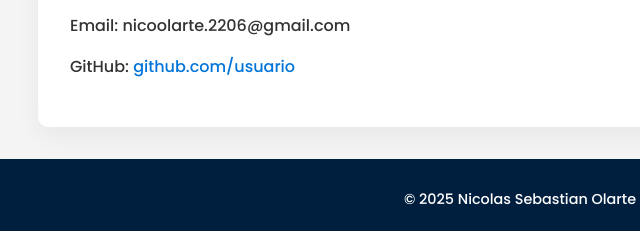
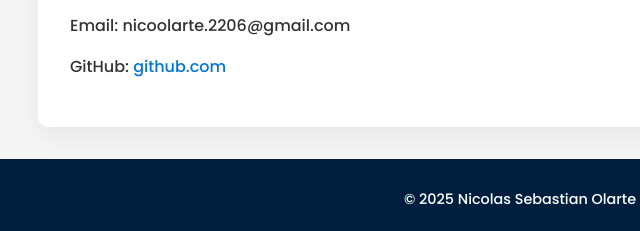
Before and after one commit to nico2206/Portafolio, a plain HTML site: page index.html in a window 1280 px wide. Shown: the part 2879-3110 px from the top of the page, 120-760 px from the left. Drawn offline with Linux system fonts and the light colour scheme.

Commit message:
Add files via upload

```diff
--- a/index.html
+++ b/index.html
@@ -117,7 +117,7 @@
   <section id="contact" class="fade-in">
     <h2>Contacto</h2>
     <p>Email: nicoolarte.2206@gmail.com</p>
-    <p>GitHub: <a href="https://github.com/usuario" target="_blank">github.com/usuario</a></p>
+    <p>GitHub: <a href="https://github.com/nico2206" target="_blank">github.com</a></p>
   </section>
 
   <footer class="fade-in">
```
